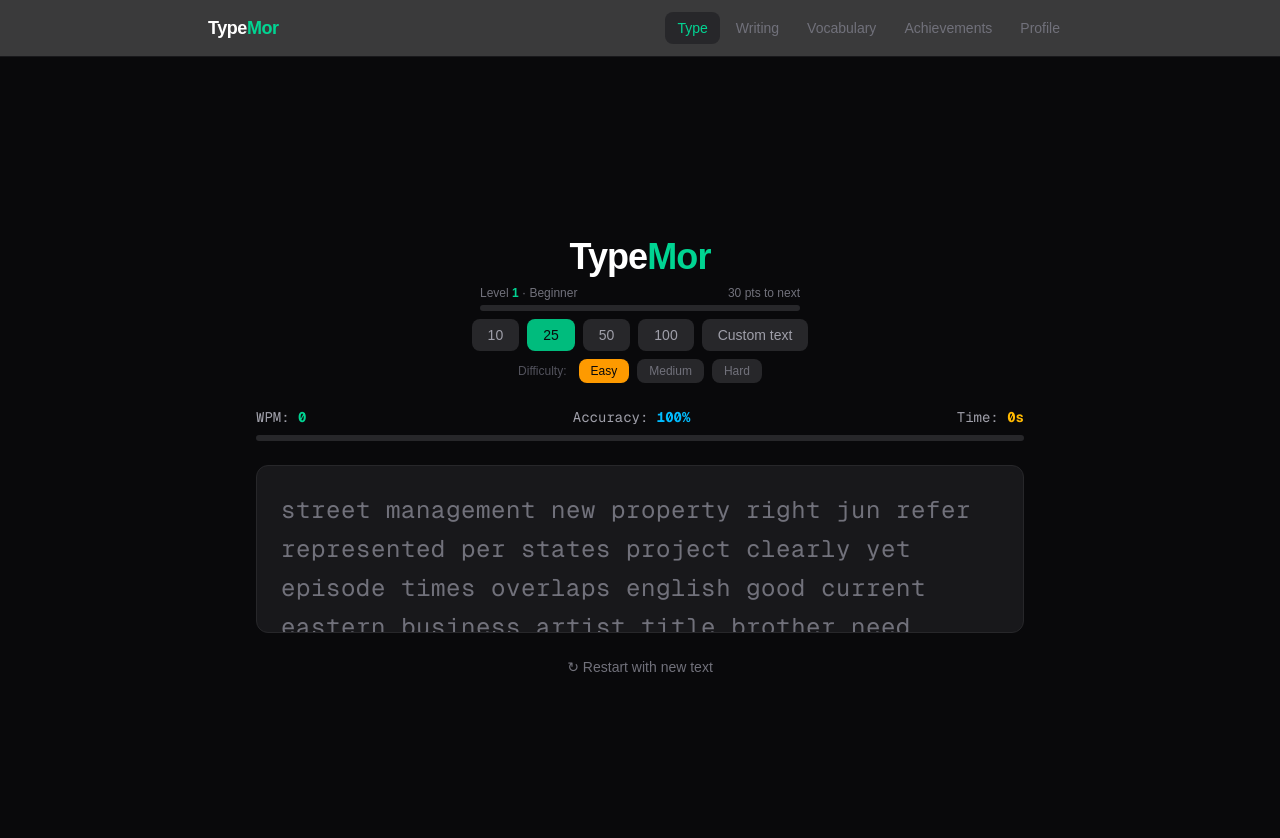
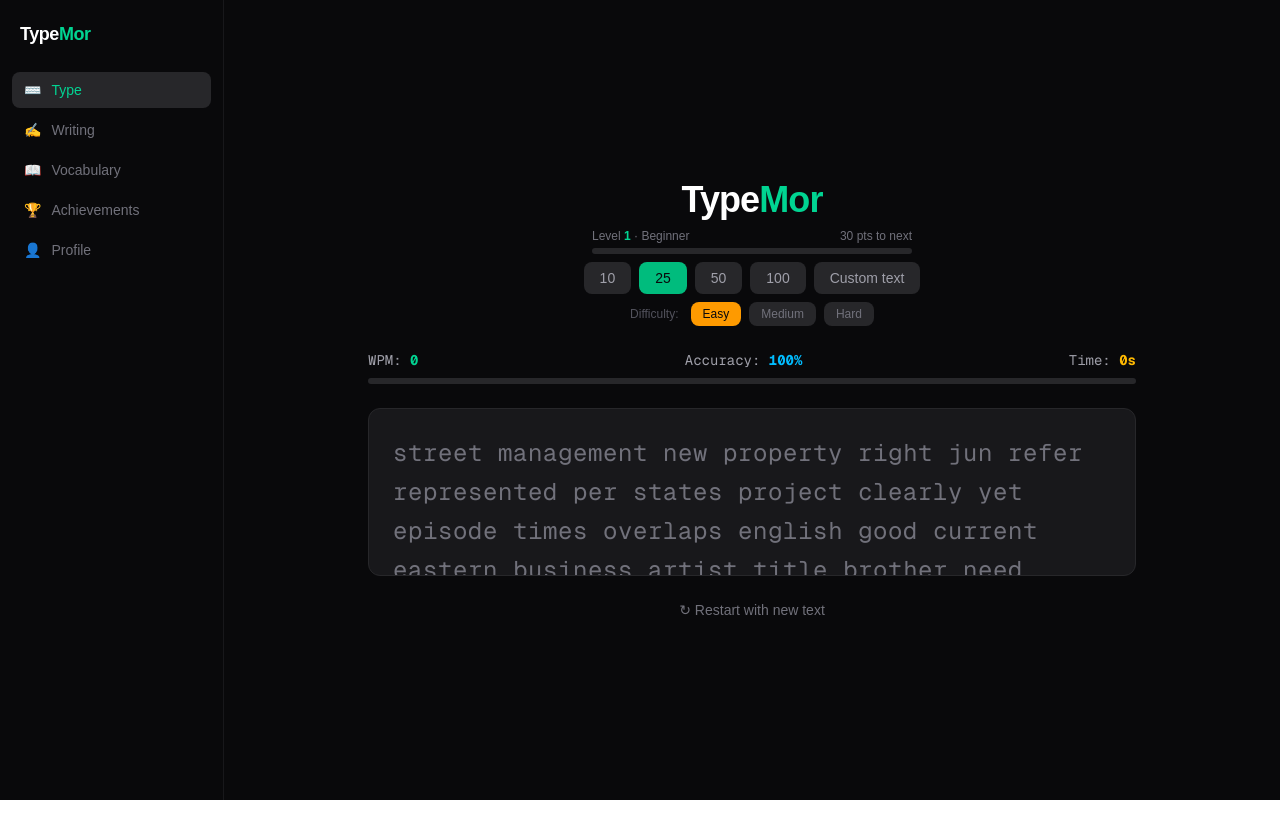
Before and after one commit to Salamori/TypeMor, a Next.js app: page / in a window 1280 px wide. Shown: the top 838 px of the page. After the commit the page ends 800 px from the top, so only its background shows below. Built offline with nearby package versions, Linux system fonts and the light colour scheme.

Commit message:
feat: fix custom-text WPM record bug, add sidebar navigation

```diff
--- a/app/layout.tsx
+++ b/app/layout.tsx
@@ -1,7 +1,7 @@
 import type { Metadata, Viewport } from "next";
 import { Geist, Geist_Mono } from "next/font/google";
 import "./globals.css";
-import { Header } from "@/components/Header";
+import { Sidebar } from "@/components/Sidebar";
 
 const geistSans = Geist({
   variable: "--font-geist-sans",
@@ -32,9 +32,9 @@
       lang="en"
       className={`${geistSans.variable} ${geistMono.variable} h-full antialiased`}
     >
-      <body className="min-h-full flex flex-col">
-        <Header />
-        {children}
+     <body className="min-h-full flex flex-col sm:flex-row">
+        <Sidebar />
+        <div className="flex-1 min-w-0">{children}</div>
       </body>
     </html>
   );
--- a/app/page.tsx
+++ b/app/page.tsx
@@ -30,7 +30,11 @@
   }, []);
 useEffect(() => {
     if (isFinished) {
-      recordSessionResult(stats.wpm, stats.accuracy);
+      // Only count toward personal records if it's a generated text
+      // of reasonable length (custom texts and very short texts can
+      // produce unrealistic WPM spikes).
+      const countsForRecords = mode === "words" && text.length >= 15;
+      recordSessionResult(stats.wpm, stats.accuracy, countsForRecords);
 
       const charStatuses = chars.map((c) => c.status);
       const wordResults = checkWordsInText(text, charStatuses);
--- /dev/null
+++ b/components/Sidebar.tsx
@@ -0,0 +1,94 @@
+"use client";
+
+import { useState } from "react";
+import Link from "next/link";
+import { usePathname } from "next/navigation";
+
+const NAV_ITEMS = [
+  { href: "/", label: "Type", icon: "⌨️" },
+  { href: "/writing", label: "Writing", icon: "✍️" },
+  { href: "/vocabulary", label: "Vocabulary", icon: "📖" },
+  { href: "/achievements", label: "Achievements", icon: "🏆" },
+  { href: "/profile", label: "Profile", icon: "👤" },
+];
+
+export function Sidebar() {
+  const pathname = usePathname();
+  const [mobileOpen, setMobileOpen] = useState(false);
+
+  return (
+    <>
+      {/* Mobile top bar */}
+      <div className="sm:hidden flex items-center justify-between px-4 py-3 border-b border-zinc-900 bg-zinc-950 sticky top-0 z-40">
+        <Link href="/" className="text-lg font-bold text-white tracking-tight">
+          Type<span className="text-emerald-400">Mor</span>
+        </Link>
+        <button
+          onClick={() => setMobileOpen((v) => !v)}
+          className="text-zinc-400 hover:text-white transition p-1"
+          aria-label="Toggle menu"
+        >
+          {mobileOpen ? (
+            <svg width="22" height="22" viewBox="0 0 24 24" fill="none" stroke="currentColor" strokeWidth="2">
+              <path d="M18 6L6 18M6 6l12 12" />
+            </svg>
+          ) : (
+            <svg width="22" height="22" viewBox="0 0 24 24" fill="none" stroke="currentColor" strokeWidth="2">
+              <path d="M3 12h18M3 6h18M3 18h18" />
+            </svg>
+          )}
+        </button>
+      </div>
+
+      {/* Mobile dropdown */}
+      {mobileOpen && (
+        <nav className="sm:hidden border-b border-zinc-900 px-4 py-2 flex flex-col bg-zinc-950 sticky top-[49px] z-40">
+          {NAV_ITEMS.map((item) => {
+            const isActive = pathname === item.href;
+            return (
+              <Link
+                key={item.href}
+                href={item.href}
+                onClick={() => setMobileOpen(false)}
+                className={`flex items-center gap-2 px-3 py-2.5 rounded-lg text-sm font-medium transition ${
+                  isActive
+                    ? "bg-zinc-800 text-emerald-400"
+                    : "text-zinc-500 hover:text-zinc-200"
+                }`}
+              >
+                <span>{item.icon}</span>
+                {item.label}
+              </Link>
+            );
+          })}
+        </nav>
+      )}
+
+      {/* Desktop sidebar */}
+      <aside className="hidden sm:flex flex-col w-56 shrink-0 border-r border-zinc-900 bg-zinc-950 min-h-screen sticky top-0 px-3 py-5">
+        <Link href="/" className="text-lg font-bold text-white tracking-tight px-2 mb-6">
+          Type<span className="text-emerald-400">Mor</span>
+        </Link>
+        <nav className="flex flex-col gap-1">
+          {NAV_ITEMS.map((item) => {
+            const isActive = pathname === item.href;
+            return (
+              <Link
+                key={item.href}
+                href={item.href}
+                className={`flex items-center gap-2.5 px-3 py-2 rounded-lg text-sm font-medium transition ${
+                  isActive
+                    ? "bg-zinc-800 text-emerald-400"
+                    : "text-zinc-500 hover:text-zinc-200"
+                }`}
+              >
+                <span>{item.icon}</span>
+                {item.label}
+              </Link>
+            );
+          })}
+        </nav>
+      </aside>
+    </>
+  );
+}
--- a/hooks/useVocabulary.ts
+++ b/hooks/useVocabulary.ts
@@ -76,17 +76,23 @@
       };
     });
   }, []);
-  const recordSessionResult = useCallback((wpm: number, accuracy: number) => {
+  const recordSessionResult = useCallback(
+    (wpm: number, accuracy: number, countsForRecords: boolean = true) => {
       setState((prev) => ({
         ...prev,
         stats: {
           textsCompleted: prev.stats.textsCompleted + 1,
-        bestWpm: Math.max(prev.stats.bestWpm, wpm),
-        bestAccuracy: Math.max(prev.stats.bestAccuracy, accuracy),
-        perfectRuns: prev.stats.perfectRuns + (accuracy === 100 ? 1 : 0),
+          bestWpm: countsForRecords ? Math.max(prev.stats.bestWpm, wpm) : prev.stats.bestWpm,
+          bestAccuracy: countsForRecords
+            ? Math.max(prev.stats.bestAccuracy, accuracy)
+            : prev.stats.bestAccuracy,
+          perfectRuns:
+            prev.stats.perfectRuns + (countsForRecords && accuracy === 100 ? 1 : 0),
         },
       }));
-  }, []);
+    },
+    []
+  );
 
   const isMarked = useCallback(
     (rawWord: string) => Boolean(state.words[normalizeWord(rawWord)]),
```
Lines whose indentation alone changed are shown as unchanged.
